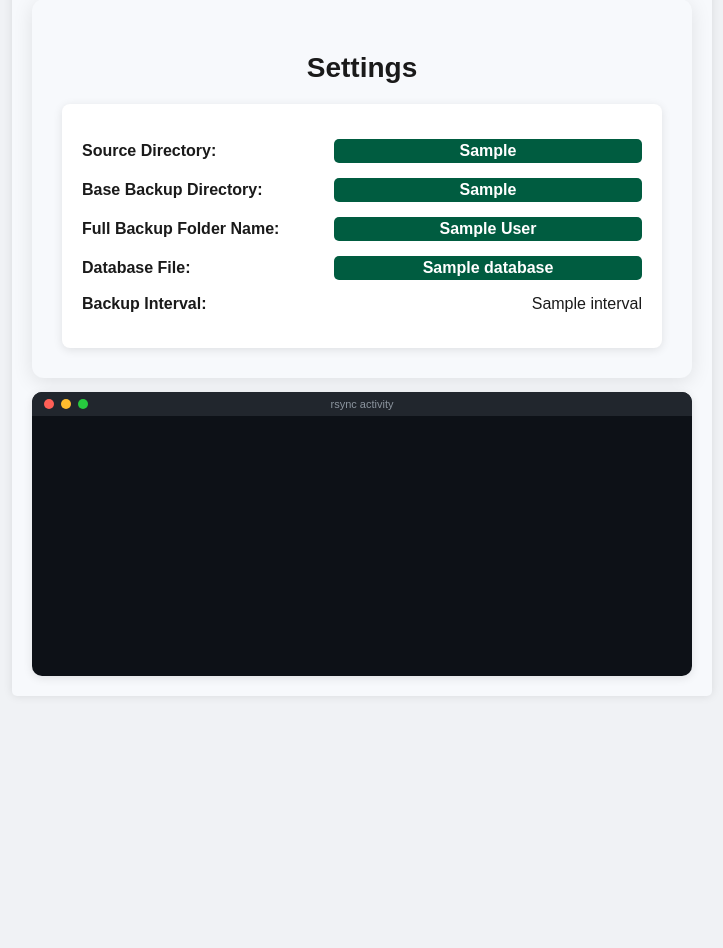
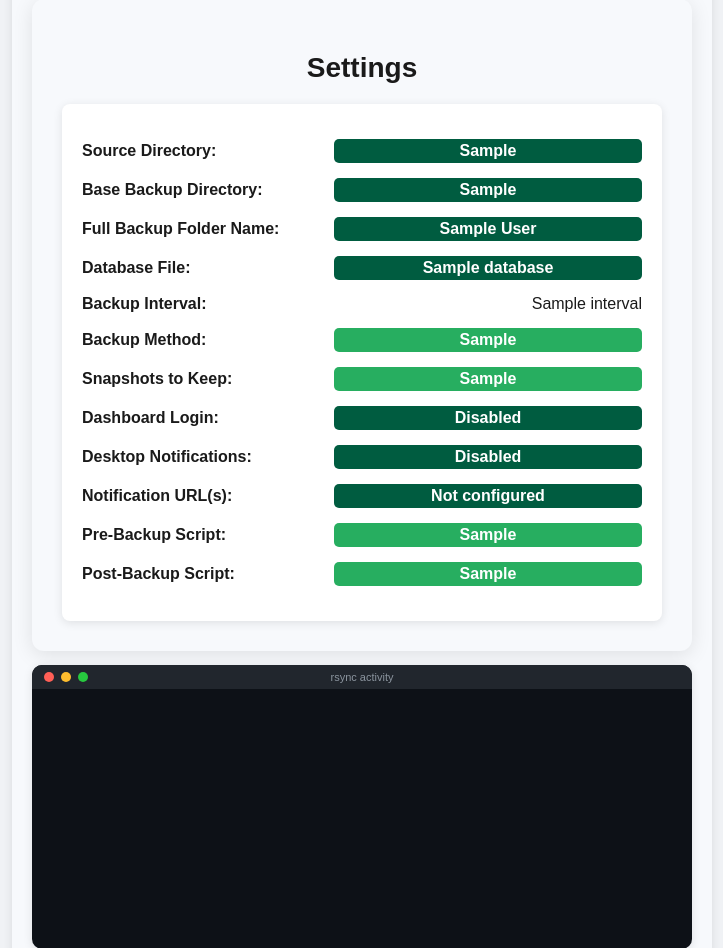
Before and after one commit to Cuban100/FolderW, a FastAPI app: template templates/index.html in a window 1280 px wide. Shown: the part 1516-2464 px from the top of the page, without its empty margins (270-993 px from the left). Before the commit the page ends 2192 px from the top, so only its background shows below. Run offline with FastAPI, Linux system fonts and the light colour scheme; the template is opened without the code that fills it: most values are stand-ins (such as "Sample title", 1, 10 or a date in 2020); grey boxes marked "Sample" are stand-in pictures; data that the repository does not hold is empty; parts of the project's set-up code (start-up, migrations or seed data) failed here and were passed over; some libraries are stand-ins or nearby versions.

Commit message:
Show more configured settings on the dashboard
Settings panel only ever showed Source/Base/Full Name/Database plus
Monitor-or-Interval -- everything added since (Backup Method,
Snapshots to Keep, Login, notifications, the new pre/post-backup
hooks) was invisible there, only visible on the actual Settings page.

Added: Backup Method, Snapshots to Keep, Dashboard Login (Enabled/
Disabled), Desktop Notifications (Enabled/Disabled), Notification
URL(s) (Configured/Not configured -- not the URL(s) themselves, which
routinely embed an auth token like pover://user@token that has no
business being readable on a dashboard anyone glancing at the screen
or a screenshot could see), and both hook script paths.

Co-Authored-By: Claude Sonnet 5 <noreply@anthropic.com>

```diff
--- a/server.py
+++ b/server.py
@@ -710,6 +710,18 @@ async def root(request: Request):
         "can_backup": persisted["can_backup"],
         "backup_in_progress": is_backup_running(),
         "has_completed_backup": has_completed_backup(database),
+        "backup_method": load_env_value('BACKUP_METHOD') or 'differential',
+        "max_snapshots": load_env_value('MAX_SNAPSHOTS'),
+        "login_enabled": bool(load_env_value('ADMIN_PASSWORD_HASH')),
+        "notify_send_always": load_env_value('NOTIFY_SEND_ALWAYS') == '1',
+        # Whether an external notification service is configured, not
+        # the URL(s) themselves -- an Apprise URL routinely embeds an
+        # auth token (e.g. pover://user@token), which has no business
+        # being shown on a dashboard anyone glancing at the screen (or a
+        # screenshot) could read.
+        "has_notify_urls": bool(load_env_value('NOTIFY_URLS')),
+        "pre_backup_script": load_env_value('PRE_BACKUP_SCRIPT'),
+        "post_backup_script": load_env_value('POST_BACKUP_SCRIPT'),
         **get_backup_stats_context(database),
         })
 
--- a/templates/index.html
+++ b/templates/index.html
@@ -633,6 +633,34 @@
                     <span>{{ interval }}</span>
                 </div>
                 {% endif %}
+                <div class="env-item">
+                    <label>Backup Method:</label>
+                    <span class="right active">{{ backup_method | capitalize }}</span>
+                </div>
+                <div class="env-item">
+                    <label>Snapshots to Keep:</label>
+                    <span class="right active">{{ max_snapshots if max_snapshots else 'Unlimited' }}</span>
+                </div>
+                <div class="env-item">
+                    <label>Dashboard Login:</label>
+                    <span class="right {{ 'active' if login_enabled else '' }}">{{ 'Enabled' if login_enabled else 'Disabled' }}</span>
+                </div>
+                <div class="env-item">
+                    <label>Desktop Notifications:</label>
+                    <span class="right {{ 'active' if notify_send_always else '' }}">{{ 'Enabled' if notify_send_always else 'Disabled' }}</span>
+                </div>
+                <div class="env-item">
+                    <label>Notification URL(s):</label>
+                    <span class="right {{ 'active' if has_notify_urls else '' }}">{{ 'Configured' if has_notify_urls else 'Not configured' }}</span>
+                </div>
+                <div class="env-item">
+                    <label>Pre-Backup Script:</label>
+                    <span class="right {{ 'active' if pre_backup_script else '' }}" title="{{ pre_backup_script }}">{{ pre_backup_script if pre_backup_script else 'Not configured' }}</span>
+                </div>
+                <div class="env-item">
+                    <label>Post-Backup Script:</label>
+                    <span class="right {{ 'active' if post_backup_script else '' }}" title="{{ post_backup_script }}">{{ post_backup_script if post_backup_script else 'Not configured' }}</span>
+                </div>
             </div>
         </div>
         {% if backup_status or backup_in_progress %}
```
